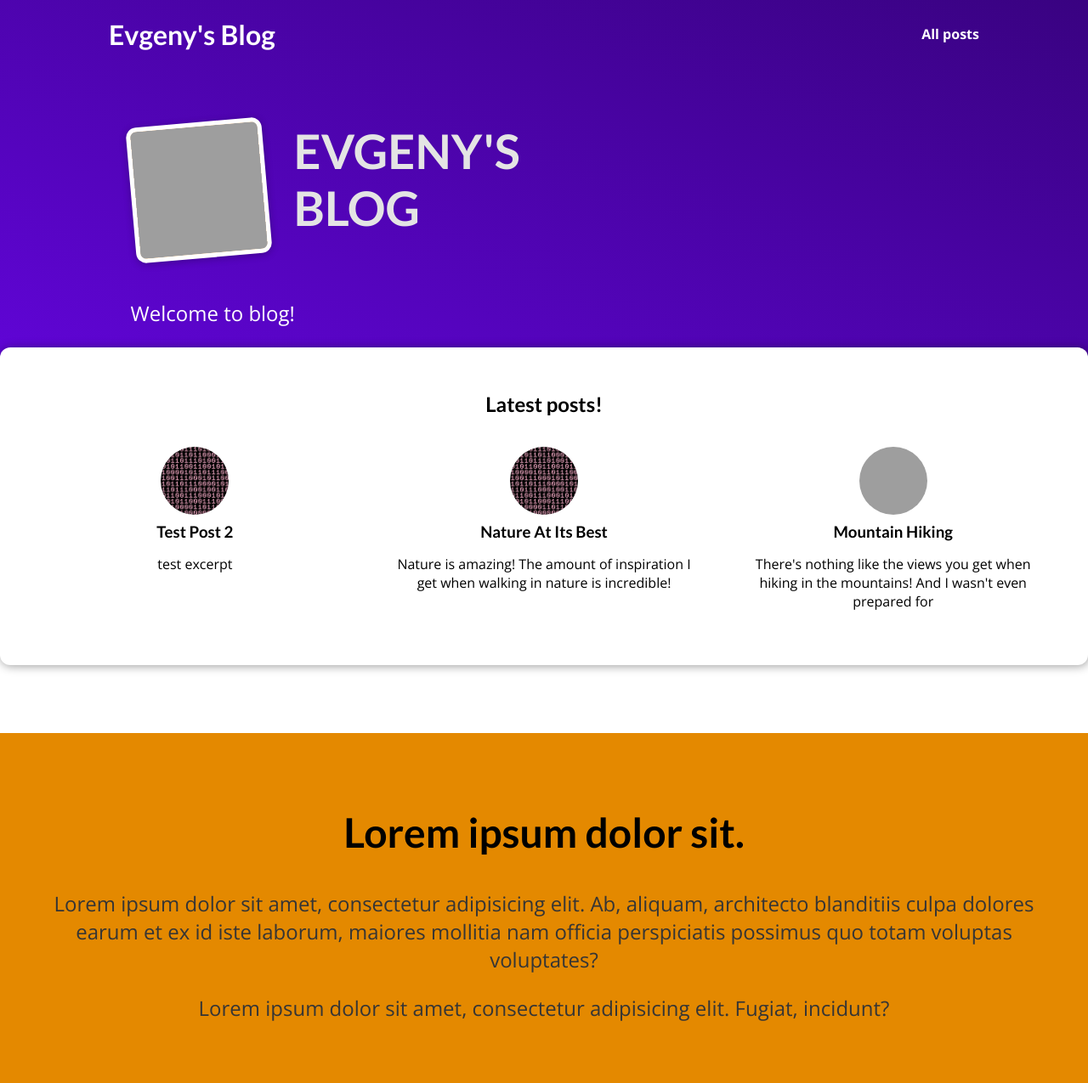
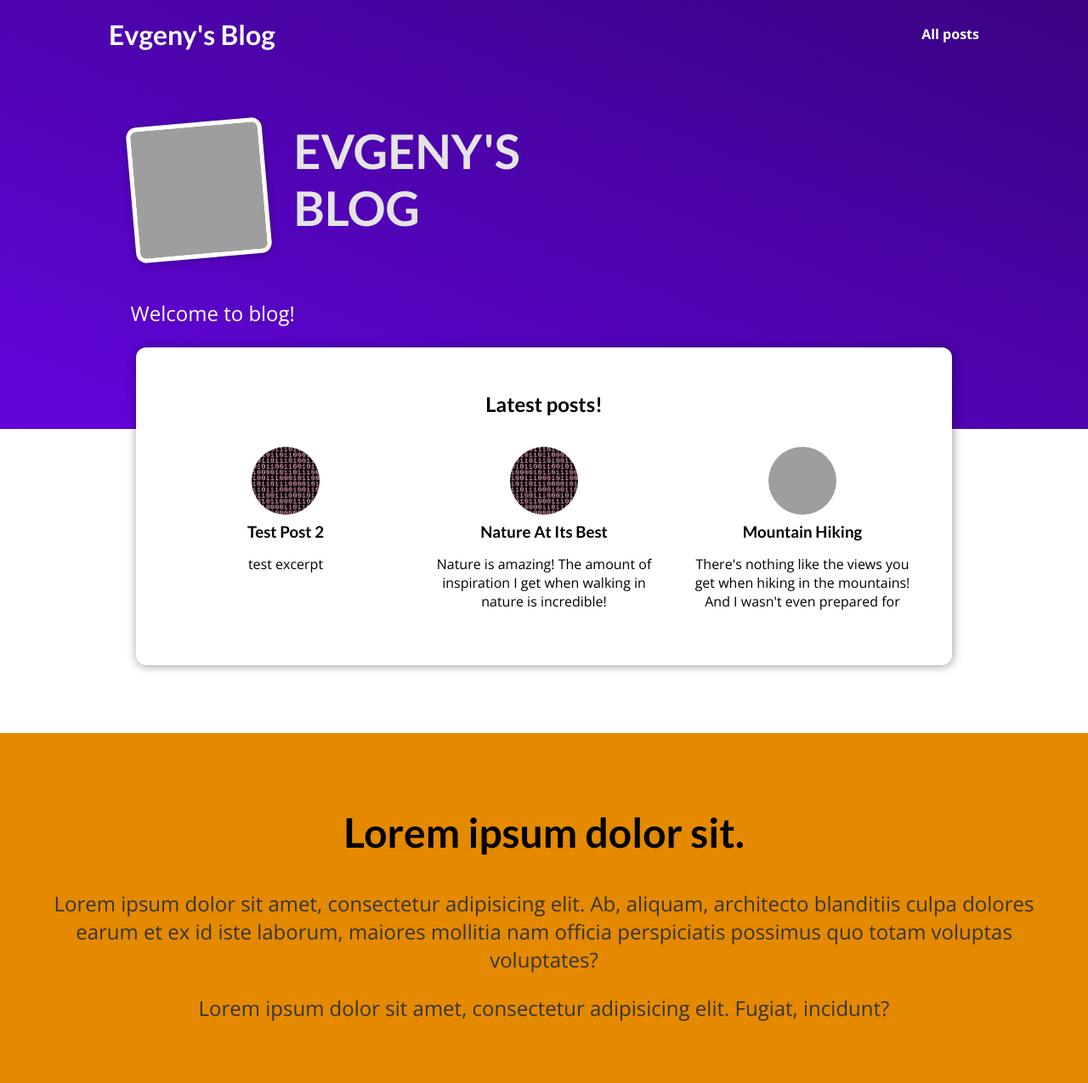
Before and after one commit to IvanovE/website, a Django app: page /blog/ in a window 1280 px wide. Shown: the whole page at 85% size. Run offline with Django 3.2, Linux system fonts and the light colour scheme; data comes from the database, SQL or seed files in the repository; grey boxes are pictures that could not be loaded.

Commit message:
index.css fixed

```diff
--- a/blog/static/blog/index.css
+++ b/blog/static/blog/index.css
@@ -37,7 +37,7 @@
   background-color: white;
   padding: 2rem;
   border-radius: 12px;
-  width: 100%;
+  width: 60rem;
   margin: -6rem auto 2rem auto;
   box-shadow: 1px 1px 12px rgba(0, 0, 0, 0.4);
 }
--- a/blog/static/blog/post.css
+++ b/blog/static/blog/post.css
@@ -1,5 +1,5 @@
 .post {
-  max-width: 100%;
+  width: 100%;
   display: flex;
   flex-direction: column;
   text-align: center;
```
